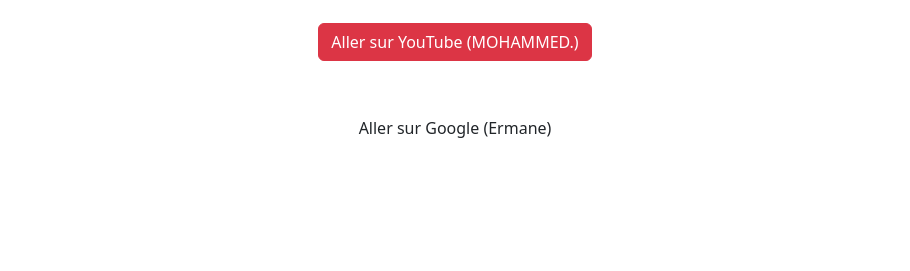
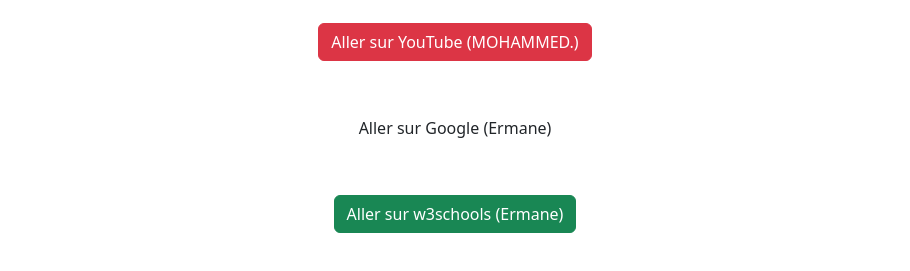
Before and after one commit to bouchelaghemmohammed/labgit10, a plain HTML site: page index.html in a window 1280 px wide. Shown: the part 121-392 px from the top of the page, without its empty margins (185-1095 px from the left). Drawn offline with nearby package versions, Linux system fonts and the light colour scheme.

Commit message:
Ajout de w3schoolss button

```diff
--- a/index.html
+++ b/index.html
@@ -26,5 +26,12 @@
         Aller sur Google (Ermane)
       </a>
     </div>
+    <div
+    class="d-flex align-items-center justify-content-center gap-2 container text-center mt-5"
+  >
+    <a href="https://www.w3schools.com/" target="_blank" class="btn btn-success">
+      Aller sur w3schools (Ermane)
+    </a>
+  </div>
   </body>
 </html>
```
